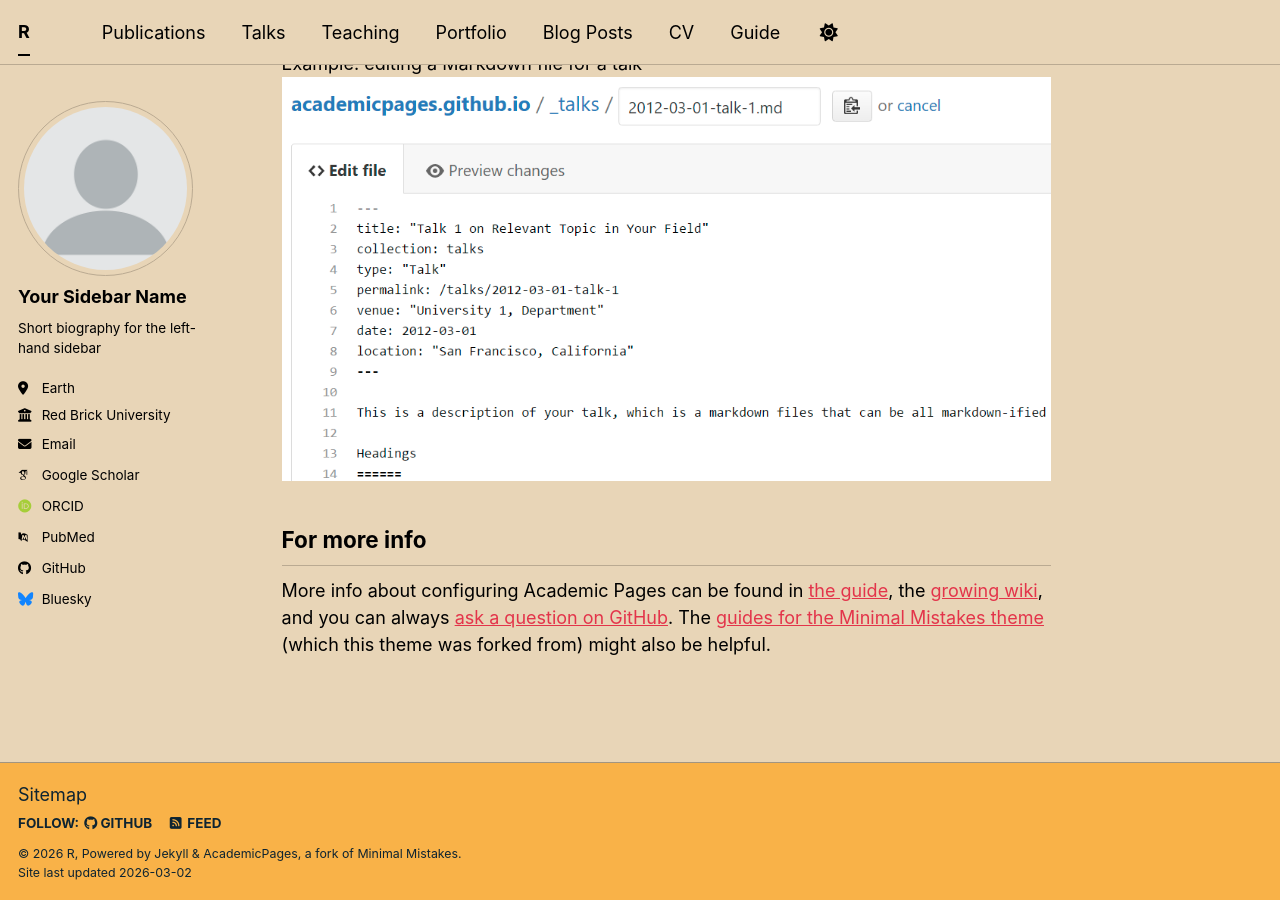
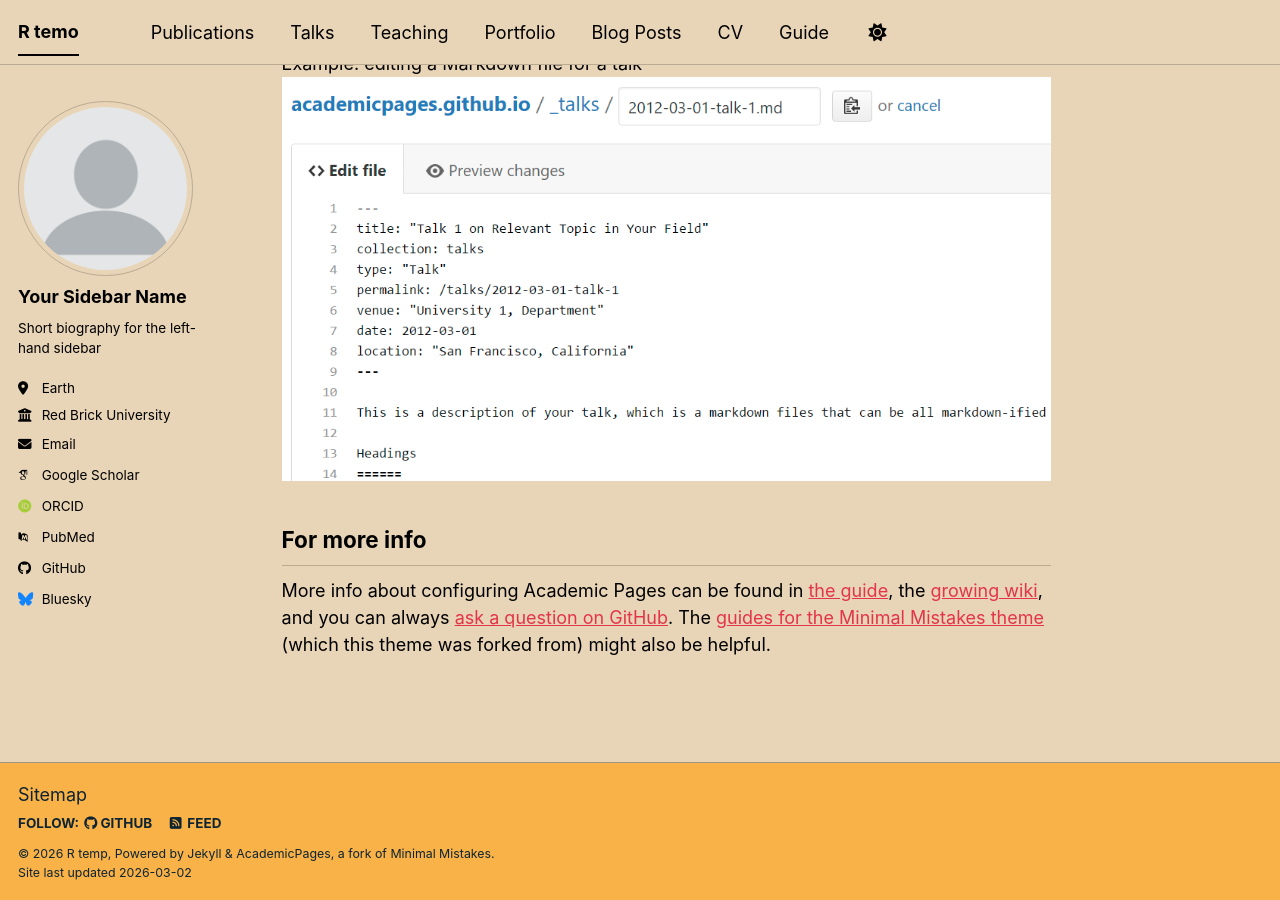
Before and after one commit to ruofanma/ruofanma.github.io, a Jekyll site: the page built from _pages/about.md, in a window 1280 px wide and 900 px high, scrolled down 2720 px. Built offline with Jekyll 4.4.1, drawn with Linux system fonts in a browser that asks for light colours; some web fonts are replaced; a script bundle is joined from its source files by our own code; library files that are not in the unit come from our copies.

Commit message:
Update _config.yml

```diff
--- a/_config.yml
+++ b/_config.yml
@@ -9,9 +9,9 @@
 # Basic Site Settings
 locale                   : "en-US"
 site_theme               : "sunrise" # The available themes options are "default", "air", "sunrise", "mint", "dirt" and "contrast"
-title                    : "R"
+title                    : "R temo"
 title_separator          : "-"
-name                     : &name "R"
+name                     : &name "R temp"
 description              : &description "Your Name's academic portfolio"   # Update this with a general description of your site, this is the default if not overridden by a page
 url                      : https://ruofanma.github.io # The base hostname & protocol for your site e.g. "https://[your GitHub username].github.io",
                                                            # or if you already have some other page hosted on Github then use "https://[your GitHub username].github.io/[Your Repo Name]"
```
